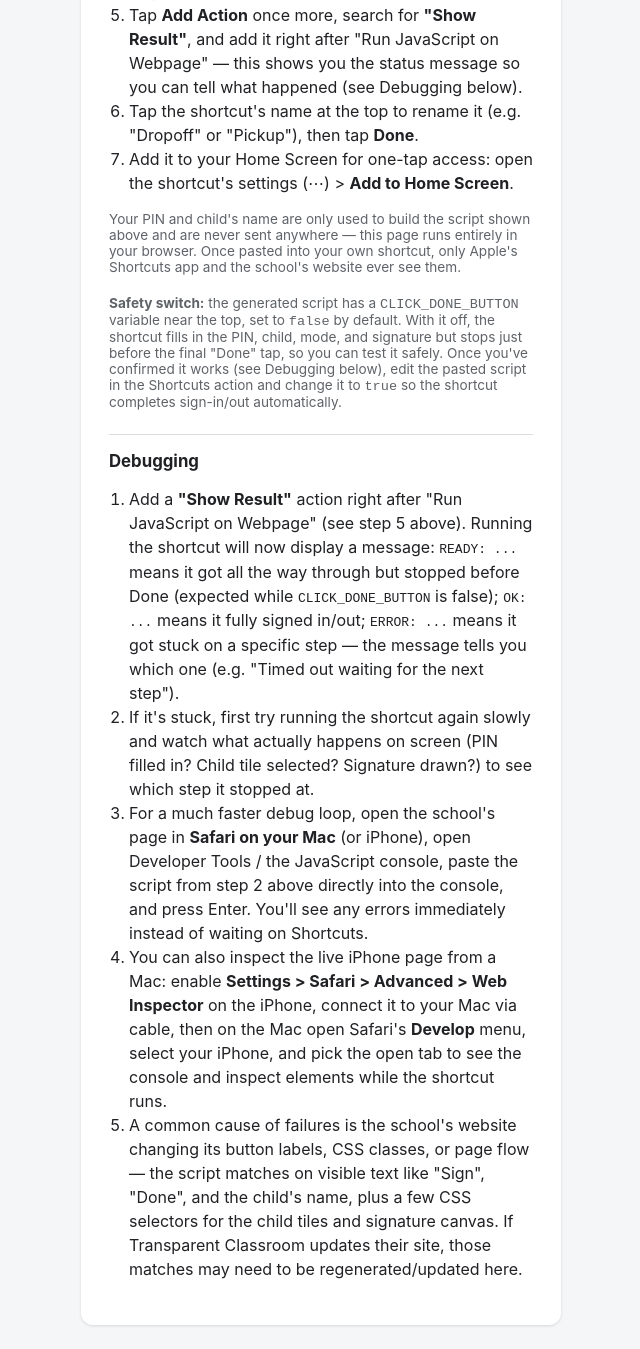
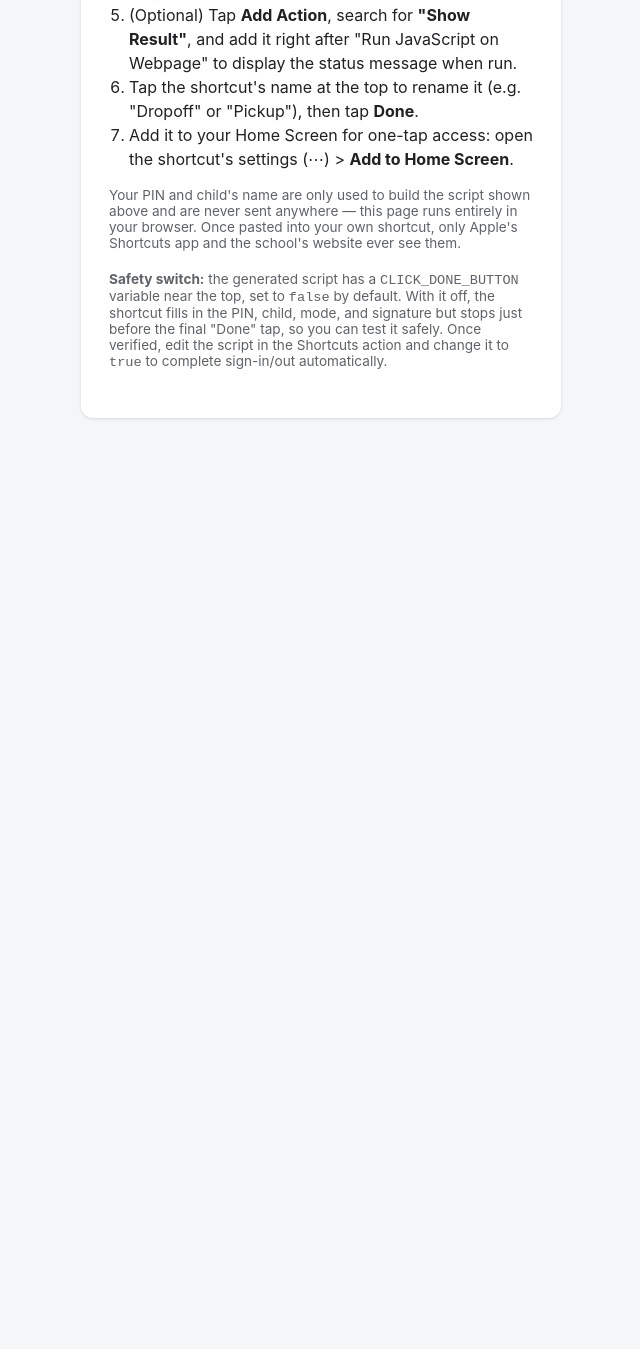
Before and after one commit to tentose/TCSignIn, a website: page docs/index.html in a window 1280 px wide. Shown: the part 957-2306 px from the top of the page, without its empty margins (319-959 px from the left). After the commit the page ends 1399 px from the top, so only its background shows below. Drawn offline with Linux system fonts and the light colour scheme.

Commit message:
Fix button text matching to exact match and move debugging docs to README
- Removed prefix/starts-with matching in findButtonByText so 'Sign' no
  longer matches the initial 'Sign in' button.
- Cleaned up docs/index.html to remove the debug instructions section.
- Added comprehensive setup, safety switch, and debugging/troubleshooting
  instructions to README.md.

Co-authored-by: Copilot <223556219+Copilot@users.noreply.github.com>

```diff
--- a/docs/index.html
+++ b/docs/index.html
@@ -62,7 +62,7 @@
         <li>Open the <strong>Shortcuts</strong> app on your iPhone and tap <strong>+</strong> to create a new shortcut.</li>
         <li>Tap <strong>Add Action</strong>, search for <strong>"Open URLs"</strong>, and add it. Paste in the URL from step 1 above.</li>
         <li>Tap <strong>Add Action</strong> again, search for <strong>"Run JavaScript on Webpage"</strong>, and add it. Paste in the script from step 2 above.</li>
-        <li>Tap <strong>Add Action</strong> once more, search for <strong>"Show Result"</strong>, and add it right after "Run JavaScript on Webpage" &mdash; this shows you the status message so you can tell what happened (see Debugging below).</li>
+        <li>(Optional) Tap <strong>Add Action</strong>, search for <strong>"Show Result"</strong>, and add it right after "Run JavaScript on Webpage" to display the status message when run.</li>
         <li>Tap the shortcut's name at the top to rename it (e.g. "Dropoff" or "Pickup"), then tap <strong>Done</strong>.</li>
         <li>Add it to your Home Screen for one-tap access: open the shortcut's settings (⋯) &gt; <strong>Add to Home Screen</strong>.</li>
       </ol>
@@ -74,44 +74,9 @@
       <p class="hint">
         <strong>Safety switch:</strong> the generated script has a <code>CLICK_DONE_BUTTON</code> variable near
         the top, set to <code>false</code> by default. With it off, the shortcut fills in the PIN, child, mode,
-        and signature but stops just before the final "Done" tap, so you can test it safely. Once you've confirmed
-        it works (see Debugging below), edit the pasted script in the Shortcuts action and change it to
-        <code>true</code> so the shortcut completes sign-in/out automatically.
+        and signature but stops just before the final "Done" tap, so you can test it safely. Once verified,
+        edit the script in the Shortcuts action and change it to <code>true</code> to complete sign-in/out automatically.
       </p>
-    </section>
-
-    <section class="instructions">
-      <h2>Debugging</h2>
-      <ol>
-        <li>
-          Add a <strong>"Show Result"</strong> action right after "Run JavaScript on Webpage" (see step 5 above).
-          Running the shortcut will now display a message: <code>READY: ...</code> means it got all the way
-          through but stopped before Done (expected while <code>CLICK_DONE_BUTTON</code> is false);
-          <code>OK: ...</code> means it fully signed in/out; <code>ERROR: ...</code> means it got stuck on a
-          specific step &mdash; the message tells you which one (e.g. "Timed out waiting for the next step").
-        </li>
-        <li>
-          If it's stuck, first try running the shortcut again slowly and watch what actually happens on screen
-          (PIN filled in? Child tile selected? Signature drawn?) to see which step it stopped at.
-        </li>
-        <li>
-          For a much faster debug loop, open the school's page in <strong>Safari on your Mac</strong>
-          (or iPhone), open Developer Tools / the JavaScript console, paste the script from step 2 above directly
-          into the console, and press Enter. You'll see any errors immediately instead of waiting on Shortcuts.
-        </li>
-        <li>
-          You can also inspect the live iPhone page from a Mac: enable
-          <strong>Settings &gt; Safari &gt; Advanced &gt; Web Inspector</strong> on the iPhone, connect it to your
-          Mac via cable, then on the Mac open Safari's <strong>Develop</strong> menu, select your iPhone, and pick
-          the open tab to see the console and inspect elements while the shortcut runs.
-        </li>
-        <li>
-          A common cause of failures is the school's website changing its button labels, CSS classes, or page
-          flow &mdash; the script matches on visible text like "Sign", "Done", and the child's name, plus a few
-          CSS selectors for the child tiles and signature canvas. If Transparent Classroom updates their site,
-          those matches may need to be regenerated/updated here.
-        </li>
-      </ol>
     </section>
   </main>
 
--- a/docs/js/injected-script.js
+++ b/docs/js/injected-script.js
@@ -62,18 +62,12 @@
 
   function findButtonByText(label) {
     var target = label.trim().toLowerCase();
-    var candidates = Array.prototype.slice.call(document.querySelectorAll('button, input[type="submit"], a.btn, a[role="button"]'));
+    var candidates = Array.prototype.slice.call(document.querySelectorAll('button, input[type="submit"], input[type="button"], a.btn, a[role="button"]'));
     for (var i = 0; i < candidates.length; i++) {
       var el = candidates[i];
       if (!isVisible(el)) continue;
       var text = textOf(el).toLowerCase();
       if (text === target) return el;
-    }
-    // Fall back to a "starts with" / "contains" match (e.g. "Sign in" vs "Sign").
-    for (var j = 0; j < candidates.length; j++) {
-      var el2 = candidates[j];
-      if (!isVisible(el2)) continue;
-      if (textOf(el2).toLowerCase().indexOf(target) === 0) return el2;
     }
     return null;
   }
```
Also changed, not shown: README.md.
